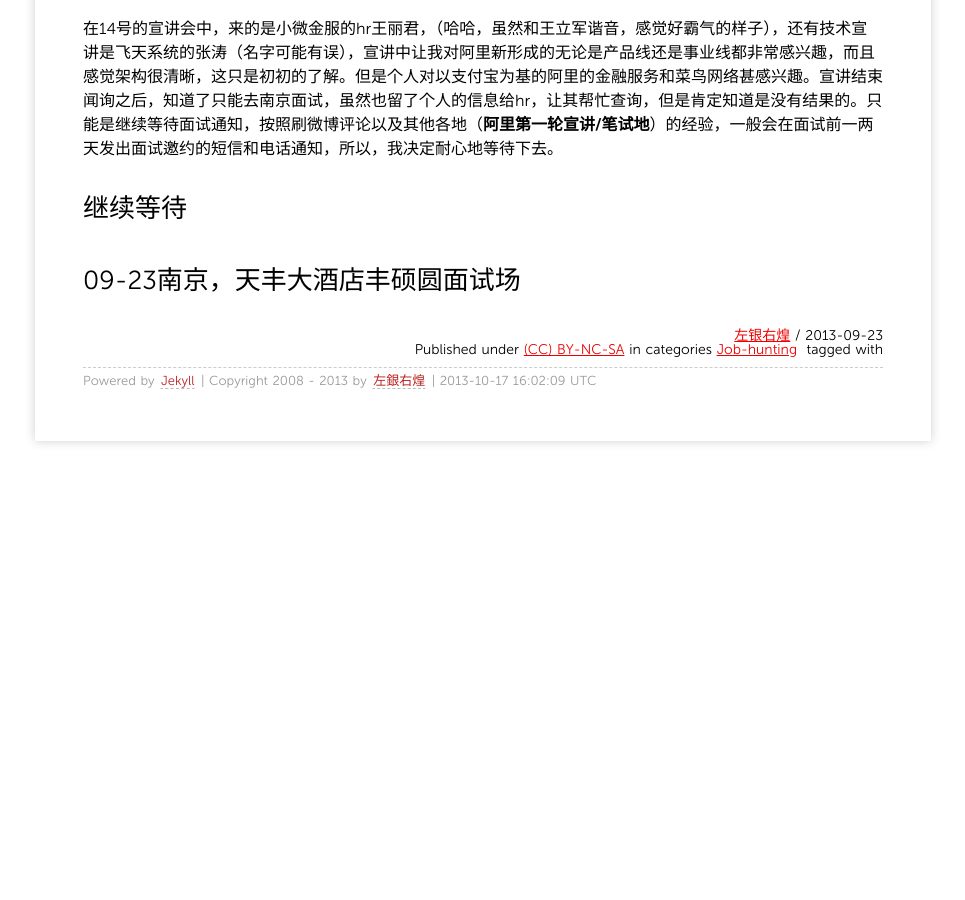
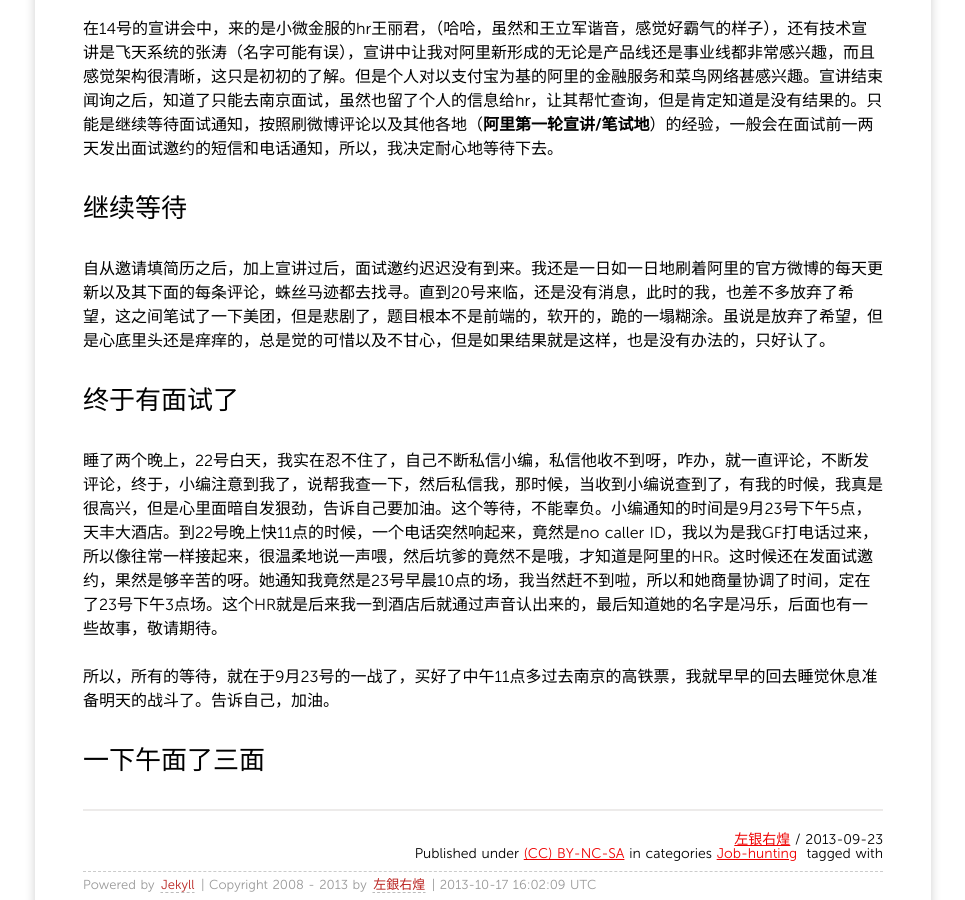
Before and after one commit to grahamle/grahamle.github.com, a Jekyll site: the page built from _posts/2013/2013-09-23-写在阿里面试归来之际.md, in a window 1280 px wide and 900 px high, scrolled down 3600 px. Shown: the whole window, without its empty margins (157-1122 px from the left). Built offline with Jekyll 4.4.1, drawn with Linux system fonts in a browser that asks for light colours; Markdown is read by kramdown in place of the engine named in the settings; comment, search, counter and statistics services are not loaded; before the commit the page ends 4089 px from its top, so only the background shows below that.

Commit message:
阿里面经之继续等待

```diff
--- a/_posts/2013/2013-09-23-写在阿里面试归来之际.md
+++ b/_posts/2013/2013-09-23-写在阿里面试归来之际.md
@@ -74,5 +74,14 @@
 在14号的宣讲会中，来的是小微金服的hr王丽君，（哈哈，虽然和王立军谐音，感觉好霸气的样子），还有技术宣讲是飞天系统的张涛（名字可能有误），宣讲中让我对阿里新形成的无论是产品线还是事业线都非常感兴趣，而且感觉架构很清晰，这只是初初的了解。但是个人对以支付宝为基的阿里的金融服务和菜鸟网络甚感兴趣。宣讲结束闻询之后，知道了只能去南京面试，虽然也留了个人的信息给hr，让其帮忙查询，但是肯定知道是没有结果的。只能是继续等待面试通知，按照刷微博评论以及其他各地（**阿里第一轮宣讲/笔试地**）的经验，一般会在面试前一两天发出面试邀约的短信和电话通知，所以，我决定耐心地等待下去。
 
 ## 继续等待
+自从邀请填简历之后，加上宣讲过后，面试邀约迟迟没有到来。我还是一日如一日地刷着阿里的官方微博的每天更新以及其下面的每条评论，蛛丝马迹都去找寻。直到20号来临，还是没有消息，此时的我，也差不多放弃了希望，这之间笔试了一下美团，但是悲剧了，题目根本不是前端的，软开的，跪的一塌糊涂。虽说是放弃了希望，但是心底里头还是痒痒的，总是觉的可惜以及不甘心，但是如果结果就是这样，也是没有办法的，只好认了。
 
-## 09-23南京，天丰大酒店丰硕圆面试场
+## 终于有面试了
+睡了两个晚上，22号白天，我实在忍不住了，自己不断私信小编，私信他收不到呀，咋办，就一直评论，不断发评论，终于，小编注意到我了，说帮我查一下，然后私信我，那时候，当收到小编说查到了，有我的时候，我真是很高兴，但是心里面暗自发狠劲，告诉自己要加油。这个等待，不能辜负。小编通知的时间是9月23号下午5点，天丰大酒店。到22号晚上快11点的时候，一个电话突然响起来，竟然是no caller ID，我以为是我GF打电话过来，所以像往常一样接起来，很温柔地说一声喂，然后坑爹的竟然不是哦，才知道是阿里的HR。这时候还在发面试邀约，果然是够辛苦的呀。她通知我竟然是23号早晨10点的场，我当然赶不到啦，所以和她商量协调了时间，定在了23号下午3点场。这个HR就是后来我一到酒店后就通过声音认出来的，最后知道她的名字是冯乐，后面也有一些故事，敬请期待。
+
+所以，所有的等待，就在于9月23号的一战了，买好了中午11点多过去南京的高铁票，我就早早的回去睡觉休息准备明天的战斗了。告诉自己，加油。
+
+## 一下午面了三面
+
+
+----------------------------------------
```
